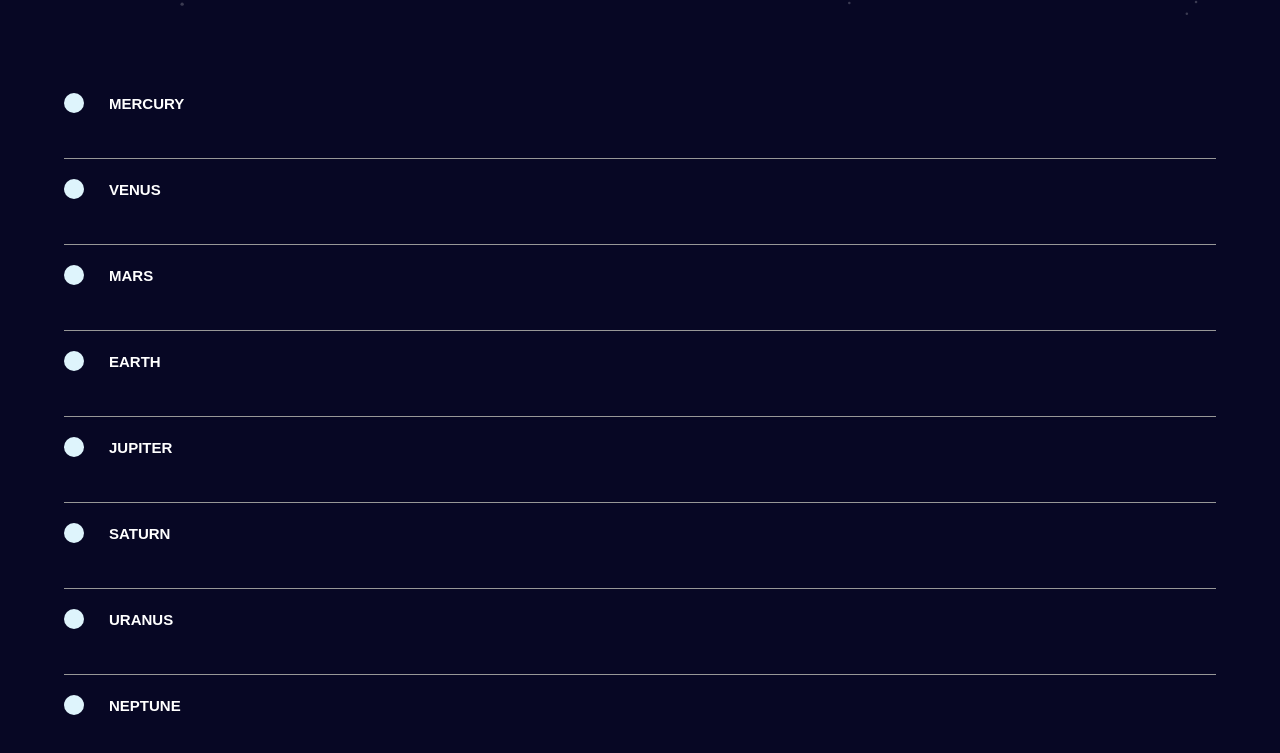
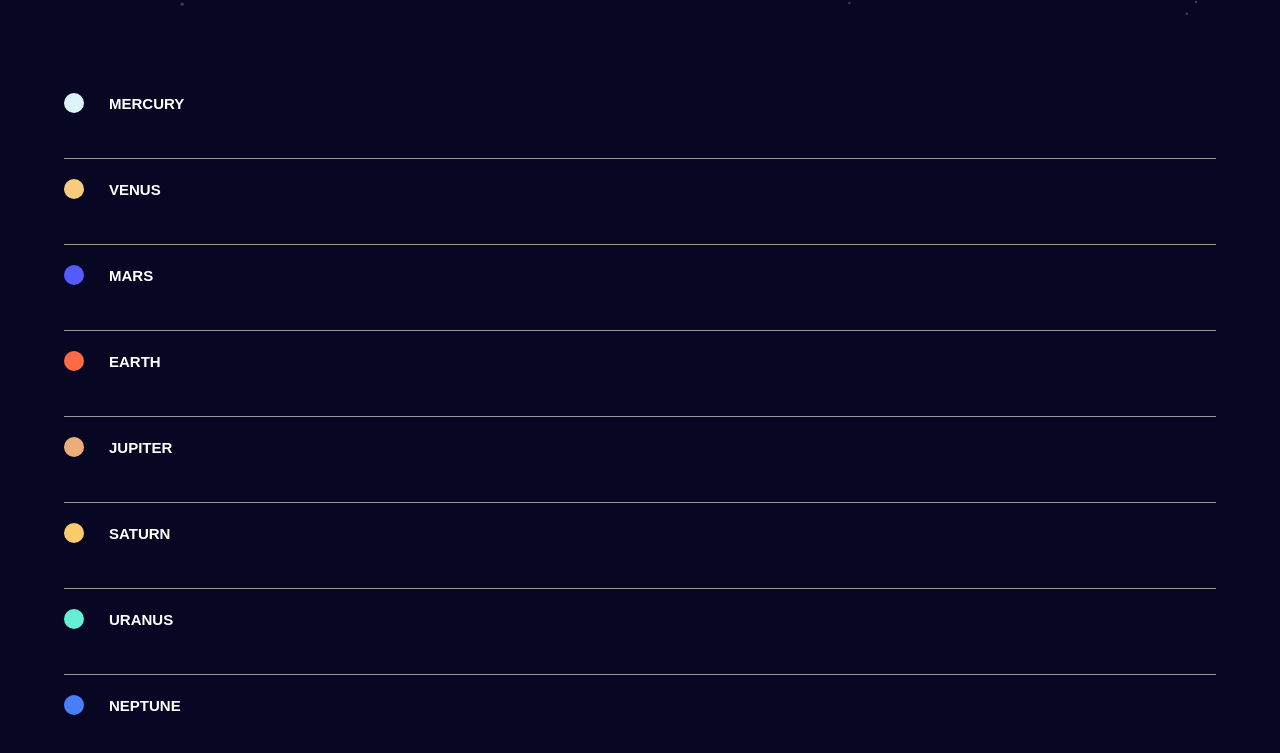
Before and after one commit to tsimeonov/planets-fact-site, a plain HTML site: page starter-code/index.html in a window 1280 px wide. Shown: the part 61-814 px from the top of the page. Drawn offline with Linux system fonts and the light colour scheme.

Commit message:
Update style.css

```diff
--- a/starter-code/style.css
+++ b/starter-code/style.css
@@ -186,6 +186,34 @@ nav ul li a:hover::before {
 	background-color: #def4fc;
 }
 
+.menubar ul li:nth-child(2) span {
+	background-color: #f7cc7f;
+}
+
+.menubar ul li:nth-child(3) span {
+	background-color: #545bfe;
+}
+
+.menubar ul li:nth-child(4) span {
+	background-color: #ff6a45;
+}
+
+.menubar ul li:nth-child(5) span {
+	background-color: #ecad7a;
+}
+
+.menubar ul li:nth-child(6) span {
+	background-color: #fccb6b;
+}
+
+.menubar ul li:nth-child(7) span {
+	background-color: #65f0d5;
+}
+
+.menubar ul li:nth-child(8) span {
+	background-color: #497efa;
+}
+
 .menubar ul li a {
 	text-decoration: none;
 	font-family: 'Spartan', sans-serif;
```
